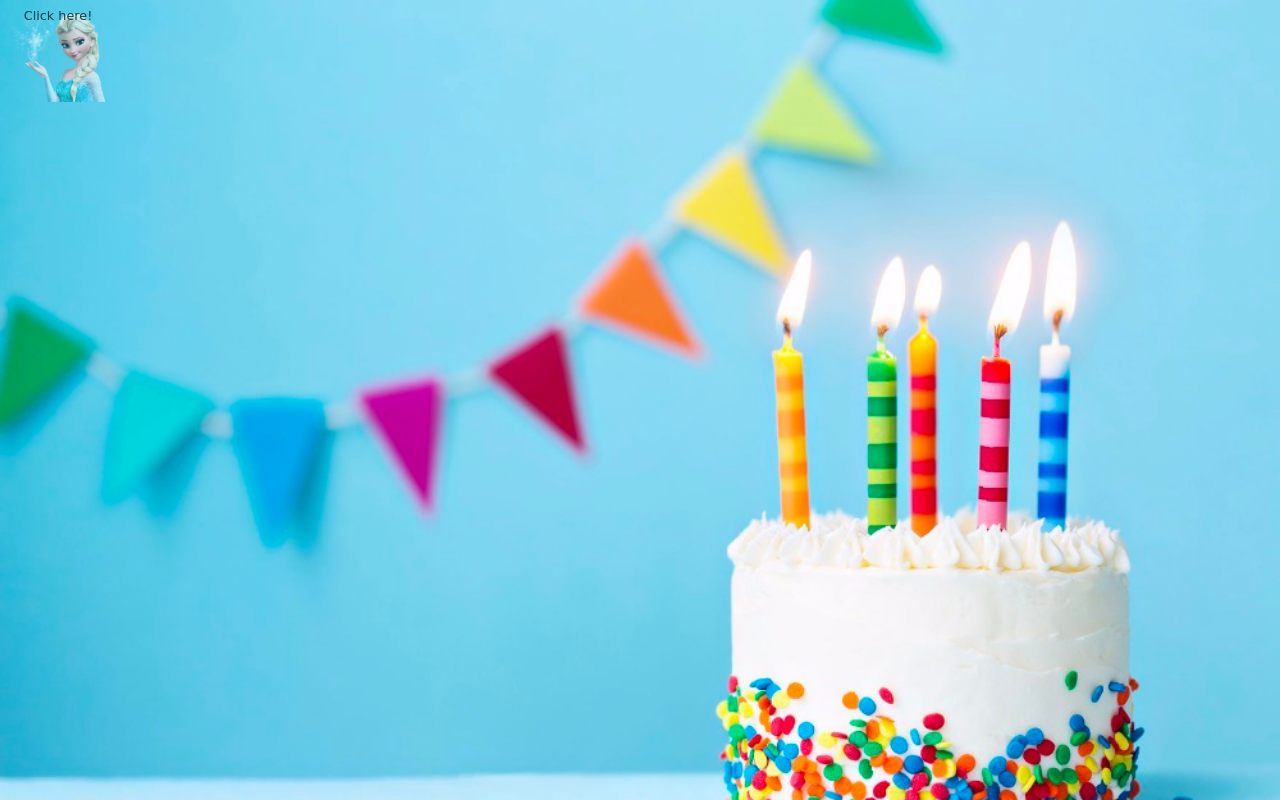
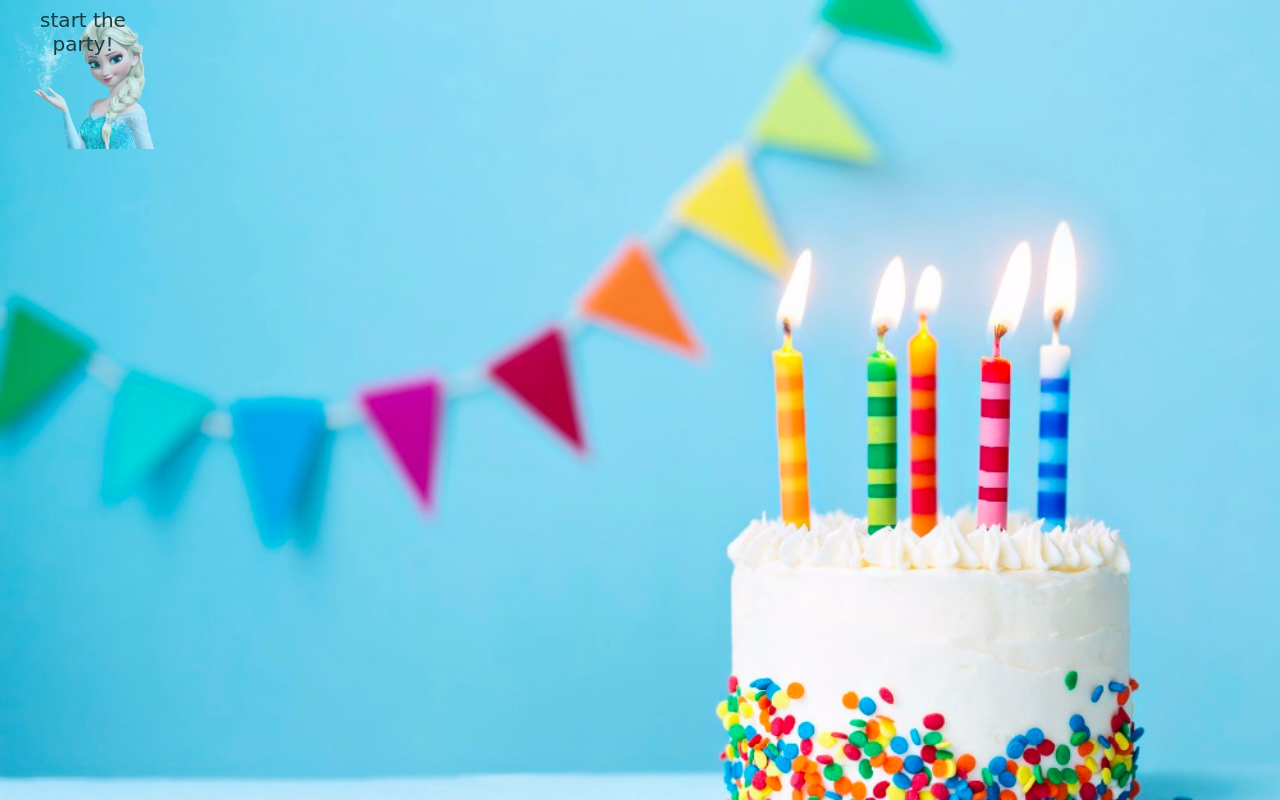
Before and after one commit to mojopi/scarlett, a plain HTML site: page index.html in a window 1280 px wide. Drawn offline with Linux system fonts and the light colour scheme; a web font is replaced by a local one.

Commit message:
adding start and stop party

```diff
--- a/index.html
+++ b/index.html
@@ -22,13 +22,13 @@
     }
 
     #happy-birthday {
-        font-size: 60px;
+        font-size: 80px;
 
 
     }
 
     #subtitle {
-        font-size: 40px;
+        font-size: 60px;
     }
 
 
@@ -84,13 +84,13 @@
         background-position: center;
         background-size: contain;
         background-repeat: no-repeat;
-        width: 100px;
-        height: 100px;
+        width: 150px;
+        height: 150px;
         border-radius: 10%;
 
 /*        background-color: yellow;
 */        font-family: 'Cabin Sketch', cursive;
-        font-size: 1vw;
+        font-size: 20px;
         text-align: center;
         /*			animation-name:grow;
 */
@@ -152,7 +152,7 @@
 
 <body>
     <audio id="song" src="7rings.mp3"></audio>
-    <div id="button">Click here!</div>
+    <div id="button"></div>
         <div id="scarlett"></div>
 
     <div id=invisible>
@@ -169,6 +169,7 @@
     	    var family = document.getElementById('family');
 
     var button = document.getElementById('button');
+    button.innerText="start the party!"
 
     var song = document.getElementById('song');
      var bday = document.getElementById("happy-birthday");
@@ -195,7 +196,7 @@
 
             setInterval(bdayColor, 500);
 
-
+             button.innerText="stop party!"
 
 
             scarlett.style.opacity = 1;
@@ -219,6 +220,7 @@
             });
             } else if (x % 2 == 0) {
                 song.pause();
+                button.innerText="start the party!"
                 invisible.style.opacity=0;
                 scarlett.style.opacity=0;
                  family.style.opacity=0;
```
